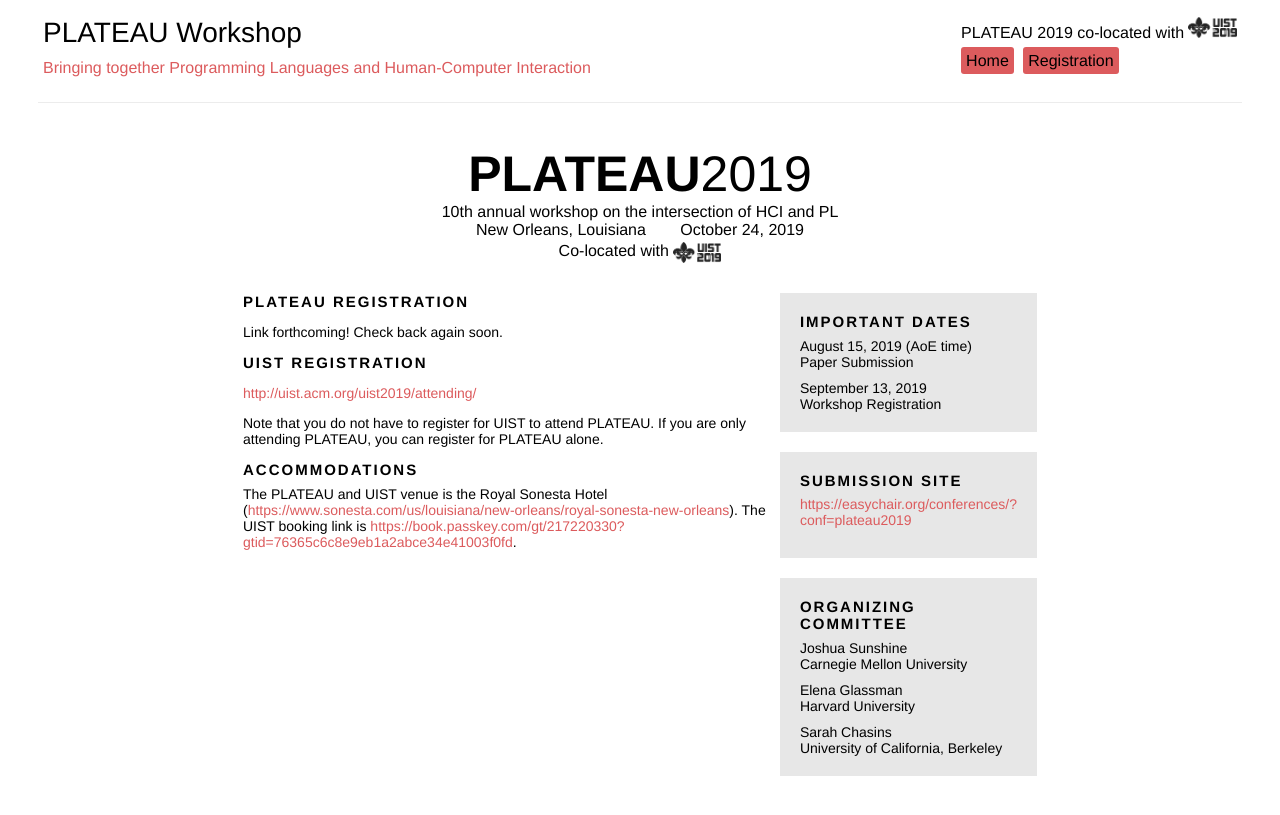
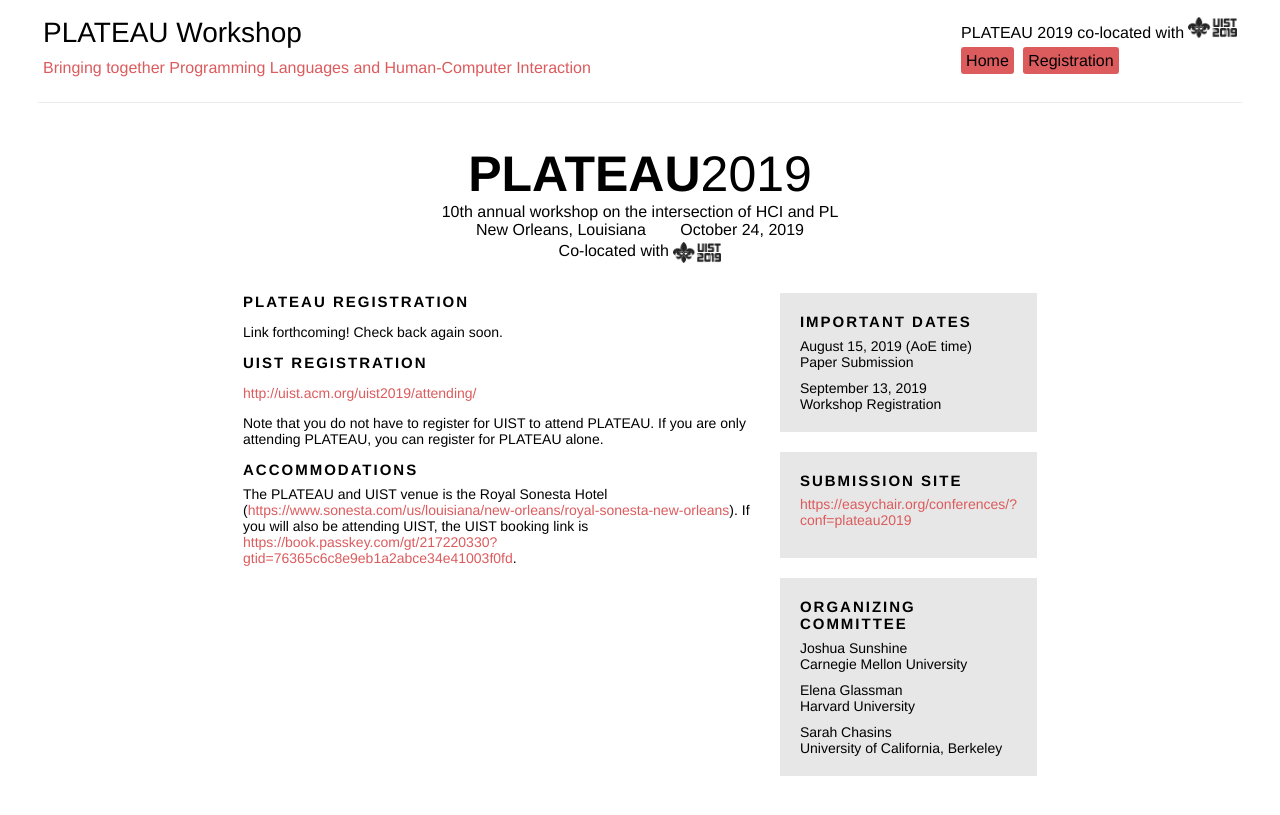
Before and after one commit to plateau-workshop/plateau, a Jekyll site: the page built from registration.html, in a window 1280 px wide. Shown: the top 815 px of the page. Built offline with Jekyll 4.4.1, drawn with Linux system fonts in a browser that asks for light colours.

Commit message:
Clarified.

```diff
--- a/registration.html
+++ b/registration.html
@@ -22,4 +22,4 @@
     Accommodations
     </div>
 
-    The PLATEAU and UIST venue is the Royal Sonesta Hotel (<a href="https://www.sonesta.com/us/louisiana/new-orleans/royal-sonesta-new-orleans" target="_blank">https://www.sonesta.com/us/louisiana/new-orleans/royal-sonesta-new-orleans</a>).  The UIST booking link is <a href="https://book.passkey.com/gt/217220330?gtid=76365c6c8e9eb1a2abce34e41003f0fd" target="_blank">https://book.passkey.com/gt/217220330?gtid=76365c6c8e9eb1a2abce34e41003f0fd</a>.
+    The PLATEAU and UIST venue is the Royal Sonesta Hotel (<a href="https://www.sonesta.com/us/louisiana/new-orleans/royal-sonesta-new-orleans" target="_blank">https://www.sonesta.com/us/louisiana/new-orleans/royal-sonesta-new-orleans</a>).  If you will also be attending UIST, the UIST booking link is <a href="https://book.passkey.com/gt/217220330?gtid=76365c6c8e9eb1a2abce34e41003f0fd" target="_blank">https://book.passkey.com/gt/217220330?gtid=76365c6c8e9eb1a2abce34e41003f0fd</a>.
```
